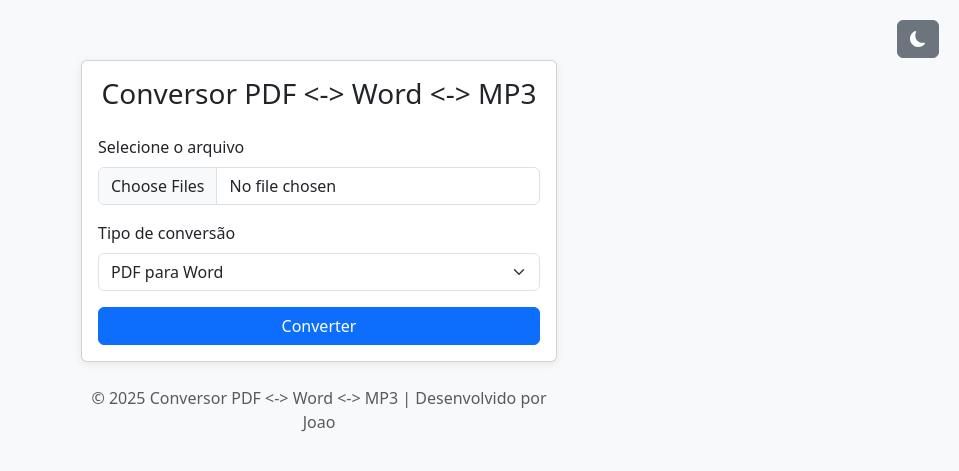
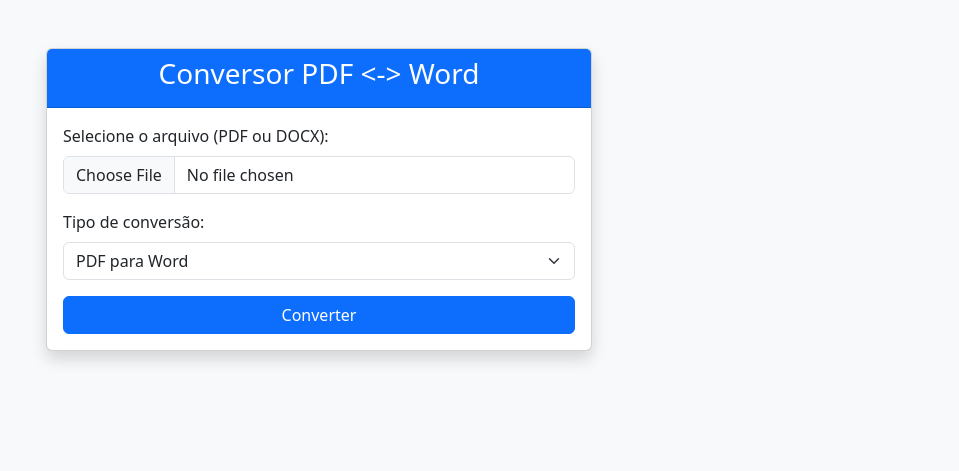
Before and after one commit to joao-vict0r/web_projetc_arquivos, a Flask app: page / in a window 1280 px wide. Shown: the top 471 px of the page, without its empty margins (321-1280 px from the left). Run offline with Flask 3, Linux system fonts and the light colour scheme.

Commit message:
recriado o index e o back-end para aceitar os formatos de arquivos para zip

```diff
--- a/flask_word_pdf_crud.py
+++ b/flask_word_pdf_crud.py
@@ -1,3 +1,62 @@
+from flask import Flask, request, send_file, render_template
+import os
+from werkzeug.utils import secure_filename
+from pdf2docx import Converter
+from docx import Document
+from io import BytesIO
+from reportlab.pdfgen import canvas
+from reportlab.lib.pagesizes import letter
+
+app = Flask(__name__)
+UPLOAD_FOLDER = 'uploads'
+os.makedirs(UPLOAD_FOLDER, exist_ok=True)
+
+@app.route('/', methods=['GET'])
+def index():
+    return render_template('index.html')
+
+@app.route('/convert', methods=['POST'])
+def convert():
+    action = request.form.get('action')
+    file = request.files['file']
+    filename = secure_filename(file.filename)
+    filepath = os.path.join(UPLOAD_FOLDER, filename)
+    file.save(filepath)
+    name_without_ext = os.path.splitext(filename)[0]
+
+    if action == 'pdf2word' and filename.lower().endswith('.pdf'):
+        docx_path = os.path.join(UPLOAD_FOLDER, f"{name_without_ext}.docx")
+        try:
+            cv = Converter(filepath)
+            cv.convert(docx_path, start=0, end=None)
+            cv.close()
+        except Exception as e:
+            return f'Erro ao converter PDF: {e}', 500
+        return send_file(docx_path, as_attachment=True)
+
+    elif action == 'word2pdf' and filename.lower().endswith('.docx'):
+        pdf_path = os.path.join(UPLOAD_FOLDER, f"{name_without_ext}.pdf")
+        try:
+            doc = Document(filepath)
+            packet = BytesIO()
+            can = canvas.Canvas(packet, pagesize=letter)
+            y = 750
+            for para in doc.paragraphs:
+                can.drawString(100, y, para.text)
+                y -= 20
+            can.save()
+            packet.seek(0)
+            with open(pdf_path, 'wb') as f:
+                f.write(packet.read())
+        except Exception as e:
+            return f'Erro ao converter Word: {e}', 500
+        return send_file(pdf_path, as_attachment=True)
+
+    else:
+        return 'Arquivo ou ação inválida. Envie PDF ou DOCX.', 400
+
+if __name__ == '__main__':
+    app.run(debug=True, host='0.0.0.0', port=5000)
 import zipfile
 import ffmpeg
 from flask import Flask, request, send_file, render_template, after_this_request
@@ -6,7 +65,11 @@ from werkzeug.utils import secure_filename
 from io import BytesIO
 from pdf2docx import Converter
 from docx import Document
+from reportlab.pdfgen import canvas
+from reportlab.lib.pagesizes import letter
+from io import BytesIO
 from pypdf import PdfWriter, PdfReader
+#from docx2pdf import convert
 
 app = Flask(__name__)
 UPLOAD_FOLDER = 'uploads'
@@ -77,27 +140,25 @@ def convert():
 
     elif action == 'word2pdf' and filenames[0].lower().endswith('.docx'):
         pdf_path = os.path.join(UPLOAD_FOLDER, f"{name_without_ext}.pdf")
-        doc = Document(filepaths[0])
-        pdf_writer = PdfWriter()
-        from reportlab.pdfgen import canvas
-        from reportlab.lib.pagesizes import letter
-        for para in doc.paragraphs:
-            packet = BytesIO()
-            can = canvas.Canvas(packet, pagesize=letter)
-            can.drawString(100, 750, para.text)
-            can.save()
-            packet.seek(0)
-            pdf_reader = PdfReader(packet)
-            pdf_writer.add_page(pdf_reader.pages[0])
-        with open(pdf_path, 'wb') as f:
-            pdf_writer.write(f)
+        try:
+            doc = Document(filepaths[0])
+            pdf_writer = PdfWriter()
+            for para in doc.paragraphs:
+                packet = BytesIO()
+                can = canvas.Canvas(packet, pagesize=letter)
+                can.drawString(100, 750, para.text)
+                can.save()
+                packet.seek(0)
+                pdf_reader = PdfReader(packet)
+                pdf_writer.add_page(pdf_reader.pages[0])
+            with open(pdf_path, 'wb') as f:
+                pdf_writer.write(f)
+        except Exception as e:
+            return f'Erro ao converter Word: {e}', 500
         @after_this_request
         def cleanup(response):
-            try:
-                os.remove(filepaths[0])
-                os.remove(pdf_path)
-            except Exception:
-                pass
+            os.remove(filepaths[0])
+            os.remove(pdf_path)
             return response
         return send_file(pdf_path, as_attachment=True)
 
--- a/templates/index.html
+++ b/templates/index.html
@@ -4,128 +4,38 @@
     <meta charset="UTF-8">
     <meta name="viewport" content="width=device-width, initial-scale=1.0">
     <title>Conversor PDF &lt;-&gt; Word</title>
-    <link href="https://cdn.jsdelivr.net/npm/bootstrap@5.3.0/dist/css/bootstrap.min.css" rel="stylesheet">
-    <link href="https://cdn.jsdelivr.net/npm/bootstrap-icons@1.10.5/font/bootstrap-icons.css" rel="stylesheet">
-    <style>
-        body.light { background: #f8f9fa; color: #212529; }
-        body.dark { background: #181818; color: #f8f9fa; }
-        .container { max-width: 500px; margin-top: 60px; }
-        .card { box-shadow: 0 2px 8px rgba(0,0,0,0.08); }
-        .btn-primary { width: 100%; }
-        .btn-theme { position: absolute; top: 20px; right: 20px; z-index: 10; }
-        .card.light { background: #fff; }
-        .card.dark { background: #232323; }
-        .form-label.dark, .card-title.dark, .text-muted.dark { color: #f8f9fa !important; }
-    </style>
+    <link rel="stylesheet" href="https://cdn.jsdelivr.net/npm/bootstrap@5.3.0/dist/css/bootstrap.min.css">
 </head>
 <body>
-    <button class="btn btn-secondary btn-theme" id="themeBtn"><i class="bi bi-moon-fill"></i></button>
-    <div class="container">
-        <div class="card" id="mainCard">
+    <body class="bg-light">
+        <div class="container mt-5">
+            <div class="row justify-content-center">
+                <div class="col-md-6">
+                    <div class="card shadow">
+                        <div class="card-header text-center bg-primary text-white">
+                            <h3>Conversor PDF &lt;-&gt; Word</h3>
+                        </div>
                         <div class="card-body">
-                <h3 class="card-title text-center mb-4" id="cardTitle">Conversor PDF &lt;-&gt; Word &lt;-&gt; MP3</h3>
-                <form id="convertForm" method="post" enctype="multipart/form-data" action="/convert">
+                            <form method="POST" action="/convert" enctype="multipart/form-data">
                                 <div class="mb-3">
-                        <label for="file" class="form-label">Selecione o arquivo</label>
-                        <input type="file" class="form-control" id="file" name="file" required multiple>
+                                    <label for="file" class="form-label">Selecione o arquivo (PDF ou DOCX):</label>
+                                    <input type="file" class="form-control" id="file" name="file" required>
                                 </div>
                                 <div class="mb-3">
-                        <label for="action" class="form-label">Tipo de conversão</label>
-                        <select class="form-select" id="action" name="action">
+                                    <label for="action" class="form-label">Tipo de conversão:</label>
+                                    <select class="form-select" id="action" name="action" required>
                                         <option value="pdf2word">PDF para Word</option>
                                         <option value="word2pdf">Word para PDF</option>
-                            <option value="video2mp3">Vídeo (MP4) para MP3(Beta)</option>
-                            <option value="zipfile">Compactar arquivos (ZIP)</option>
                                     </select>
                                 </div>
-                    <div class="mb-3" id="progress-container" style="display:none;">
-                        <label class="form-label">Progresso da conversão</label>
-                        <div class="progress">
-                            <div id="progress-bar" class="progress-bar bg-success" role="progressbar" style="width: 0%;" aria-valuenow="0" aria-valuemin="0" aria-valuemax="100">0%</div>
+                                <button type="submit" class="btn btn-primary w-100">Converter</button>
+                            </form>
                         </div>
                     </div>
-                    <button type="submit" class="btn btn-primary">Converter</button>
-                </form>
-                <script>
-                document.getElementById('convertForm').addEventListener('submit', function(e) {
-                    var action = document.getElementById('action').value;
-                    if (action === 'video2mp3' || action === 'zipfile') {
-                        e.preventDefault();
-                        var form = e.target;
-                        var formData = new FormData(form);
-                        var xhr = new XMLHttpRequest();
-                        var progressBar = document.getElementById('progress-bar');
-                        var progressContainer = document.getElementById('progress-container');
-                        progressContainer.style.display = 'block';
-                        xhr.open('POST', '/convert', true);
-                        xhr.responseType = 'blob';
-                        xhr.upload.onprogress = function(e) {
-                            if (e.lengthComputable) {
-                                var percent = Math.round((e.loaded / e.total) * 100);
-                                progressBar.style.width = percent + '%';
-                                progressBar.setAttribute('aria-valuenow', percent);
-                                progressBar.textContent = percent + '%';
-                            }
-                        };
-                        xhr.onload = function() {
-                            if (xhr.status === 200) {
-                                progressBar.style.width = '100%';
-                                progressBar.textContent = '100%';
-                                var blob = xhr.response;
-                                var link = document.createElement('a');
-                                link.href = window.URL.createObjectURL(blob);
-                                link.download = (action === 'zipfile') ? 'arquivos.zip' : 'audio.mp3';
-                                link.click();
-                            } else {
-                                progressBar.classList.remove('bg-success');
-                                progressBar.classList.add('bg-danger');
-                                progressBar.textContent = 'Erro';
-                            }
-                        };
-                        xhr.send(formData);
-                    }
-                });
-                </script>
                 </div>
             </div>
-        <footer class="text-center mt-4 text-muted" id="footerText">
-            &copy; 2025 Conversor PDF &lt;-&gt; Word &lt;-&gt; MP3 | Desenvolvido por Joao
-        </footer>
         </div>
-    <script>
-    // Tema inicial claro
-    document.body.classList.add('light');
-    document.getElementById('mainCard').classList.add('light');
-    document.getElementById('cardTitle').classList.add('light');
-    document.getElementById('footerText').classList.add('light');
-
-    document.getElementById('themeBtn').addEventListener('click', function() {
-        var icon = this.querySelector('i');
-        if(document.body.classList.contains('light')) {
-            document.body.classList.remove('light');
-            document.body.classList.add('dark');
-            document.getElementById('mainCard').classList.remove('light');
-            document.getElementById('mainCard').classList.add('dark');
-            document.getElementById('cardTitle').classList.remove('light');
-            document.getElementById('cardTitle').classList.add('dark');
-            document.getElementById('footerText').classList.remove('light');
-            document.getElementById('footerText').classList.add('dark');
-            icon.classList.remove('bi-moon-fill');
-            icon.classList.add('bi-sun-fill');
-        } else {
-            document.body.classList.remove('dark');
-            document.body.classList.add('light');
-            document.getElementById('mainCard').classList.remove('dark');
-            document.getElementById('mainCard').classList.add('light');
-            document.getElementById('cardTitle').classList.remove('dark');
-            document.getElementById('cardTitle').classList.add('light');
-            document.getElementById('footerText').classList.remove('dark');
-            document.getElementById('footerText').classList.add('light');
-            icon.classList.remove('bi-sun-fill');
-            icon.classList.add('bi-moon-fill');
-        }
-    });
-    // ...existing code...
-    </script>
     </body>
     </html>
+</body>
+</html>
```
Lines whose indentation alone changed are shown as unchanged.
